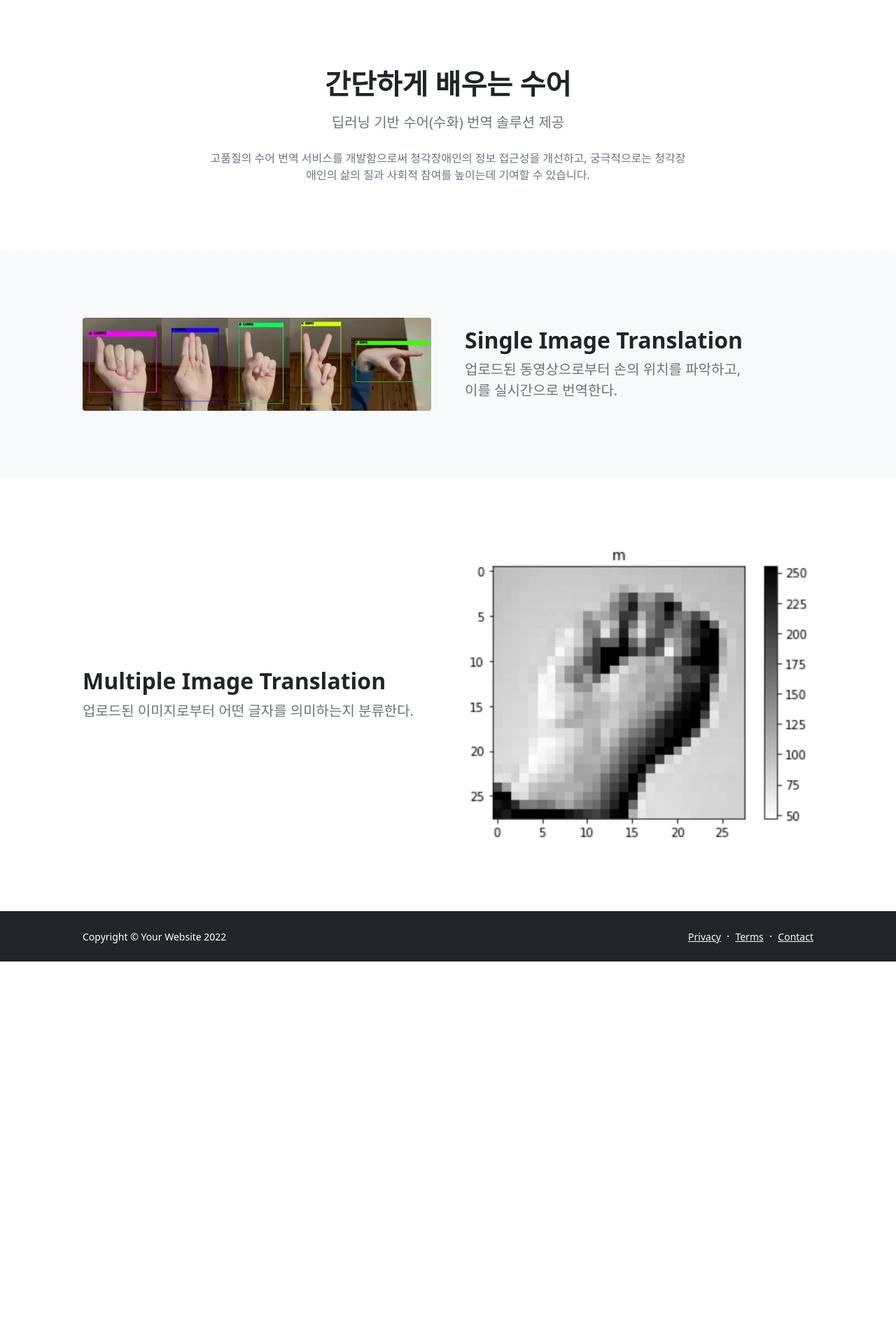
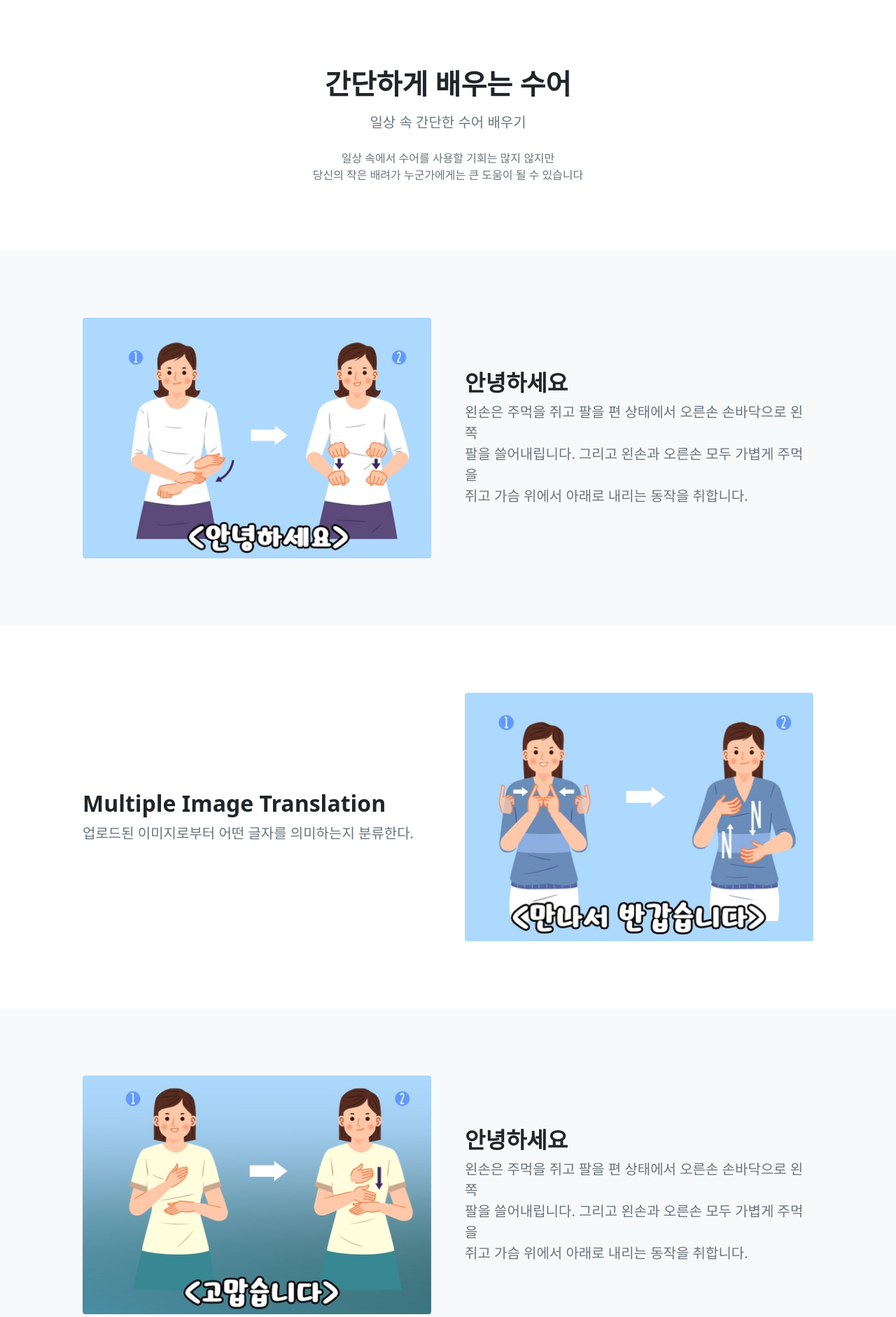
Before and after one commit to hardids/Sign-Language-Translation, a Django app: page /sign_lang/learn/ in a window 1280 px wide. Shown: the part 56-1938 px from the top of the page at 70% size. Before the commit the page ends 1430 px from the top, so only its background shows below. Run offline with Django 3.2, Linux system fonts and the light colour scheme; some libraries are stand-ins or nearby versions.

Commit message:
Learning 수정

```diff
--- a/sign_lang/templates/sign_lang/learn.html
+++ b/sign_lang/templates/sign_lang/learn.html
@@ -8,9 +8,9 @@
             <div class="col-lg-8 col-xxl-6">
                 <div class="text-center my-5">
                     <h1 class="fw-bolder mb-3">간단하게 배우는 수어</h1>
-                    <p class="lead fw-normal text-muted mb-4">딥러닝 기반 수어(수화) 번역 솔루션 제공
+                    <p class="lead fw-normal text-muted mb-4">일상 속 간단한 수어 배우기
                     </p>
-                    <p class="fw-light text-muted mb-4" >고품질의 수어 번역 서비스를 개발함으로써 청각장애인의 정보 접근성을 개선하고, 궁극적으로는 청각장애인의 삶의 질과 사회적 참여를 높이는데 기여할 수 있습니다.
+                    <p class="fw-light text-muted mb-4" >일상 속에서 수어를 사용할 기회는 많지 않지만 <br> 당신의 작은 배려가 누군가에게는 큰 도움이 될 수 있습니다
                     </p>
                 </div>
             </div>
@@ -21,10 +21,10 @@
 <section class="py-5 bg-light" id="scroll-target">
     <div class="container px-5 my-5">
         <div class="row gx-5 align-items-center">
-            <div class="col-lg-6"><img class="img-fluid rounded mb-5 mb-lg-0" src="/static/assets/hand_detection.PNG" alt="..." /></div>
+            <div class="col-lg-6"><img class="img-fluid rounded mb-5 mb-lg-0" src="/static/assets/learn1.PNG" alt="..." /></div>
             <div class="col-lg-6">
-                <h2 class="fw-bolder">Single Image Translation</h2>
-                <p class="lead fw-normal text-muted mb-0">업로드된 동영상으로부터 손의 위치를 파악하고, <br> 이를 실시간으로 번역한다. </p>
+                <h2 class="fw-bolder">안녕하세요</h2>
+                <p class="lead fw-normal text-muted mb-0">왼손은 주먹을 쥐고 팔을 편 상태에서 오른손 손바닥으로 왼쪽 <br> 팔을 쓸어내립니다. 그리고 왼손과 오른손 모두 가볍게 주먹을 <br> 쥐고 가슴 위에서 아래로 내리는 동작을 취합니다.</p>
             </div>
         </div>
     </div>
@@ -33,7 +33,31 @@
 <section class="py-5">
     <div class="container px-5 my-5">
         <div class="row gx-5 align-items-center">
-            <div class="col-lg-6 order-first order-lg-last"><img class="img-fluid rounded mb-5 mb-lg-0" src="/static/assets/sign_classification.PNG" alt="..." /></div>
+            <div class="col-lg-6 order-first order-lg-last"><img class="img-fluid rounded mb-5 mb-lg-0" src="/static/assets/learn2.PNG" alt="..." /></div>
+            <div class="col-lg-6">
+                <h2 class="fw-bolder">Multiple Image Translation</h2>
+                <p class="lead fw-normal text-muted mb-0">업로드된 이미지로부터 어떤 글자를 의미하는지 분류한다.</p>
+            </div>
+        </div>
+    </div>
+</section>
+<!-- About section three-->
+<section class="py-5 bg-light" id="scroll-target">
+    <div class="container px-5 my-5">
+        <div class="row gx-5 align-items-center">
+            <div class="col-lg-6"><img class="img-fluid rounded mb-5 mb-lg-0" src="/static/assets/learn3.PNG" alt="..." /></div>
+            <div class="col-lg-6">
+                <h2 class="fw-bolder">안녕하세요</h2>
+                <p class="lead fw-normal text-muted mb-0">왼손은 주먹을 쥐고 팔을 편 상태에서 오른손 손바닥으로 왼쪽 <br> 팔을 쓸어내립니다. 그리고 왼손과 오른손 모두 가볍게 주먹을 <br> 쥐고 가슴 위에서 아래로 내리는 동작을 취합니다.</p>
+            </div>
+        </div>
+    </div>
+</section>
+<!-- About section two-->
+<section class="py-5">
+    <div class="container px-5 my-5">
+        <div class="row gx-5 align-items-center">
+            <div class="col-lg-6 order-first order-lg-last"><img class="img-fluid rounded mb-5 mb-lg-0" src="/static/assets/learn4.PNG" alt="..." /></div>
             <div class="col-lg-6">
                 <h2 class="fw-bolder">Multiple Image Translation</h2>
                 <p class="lead fw-normal text-muted mb-0">업로드된 이미지로부터 어떤 글자를 의미하는지 분류한다.</p>
```
Also changed, not shown: sign_lang/static/assets/learn1.png (added), sign_lang/static/assets/learn2.png (added), sign_lang/static/assets/learn3.png (added), sign_lang/static/assets/learn4.png (added).
